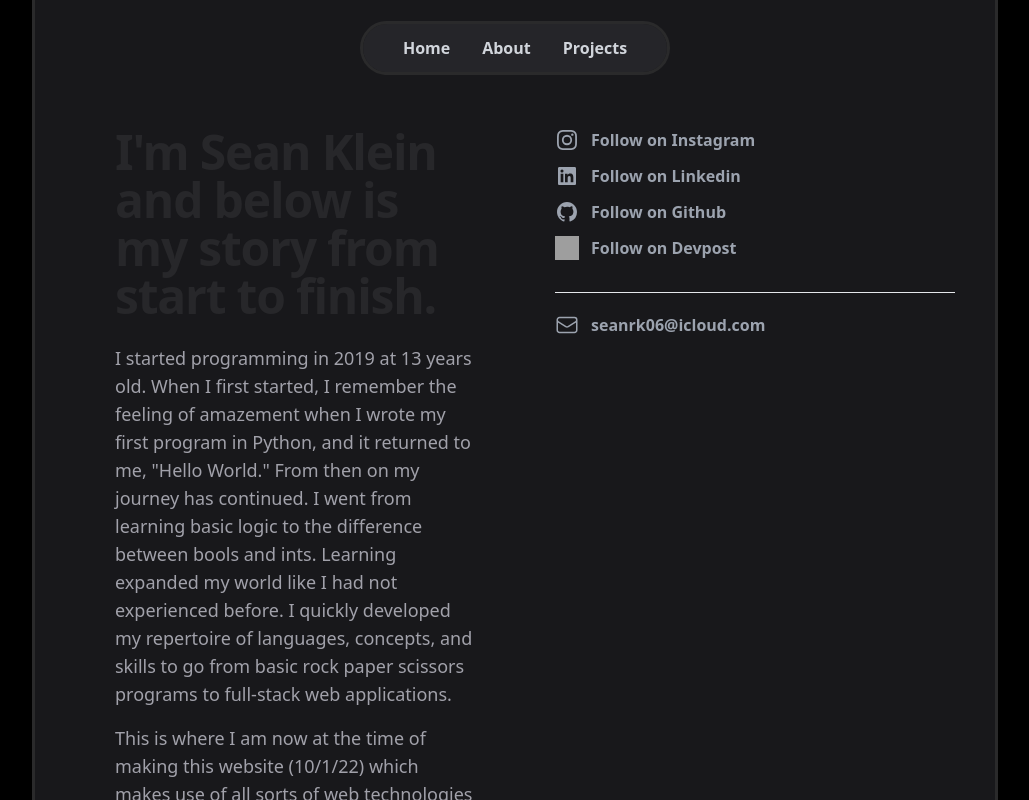
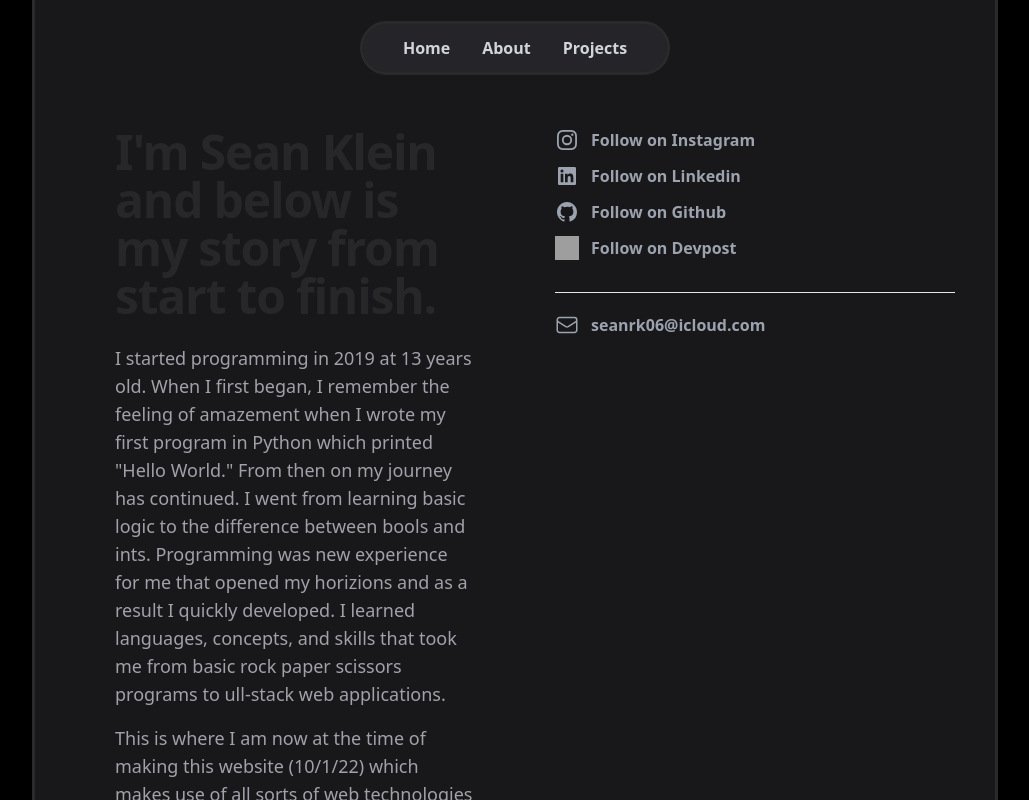
Before and after one commit to Seanrk06/PersonalPortfolio, a React (Create React App) app: page /about in a window 1280 px wide. Shown: the top 800 px of the page, without its empty margins (125-1154 px from the left). Built offline with nearby package versions, Linux system fonts and the light colour scheme; grey boxes are pictures that could not be loaded.

Commit message:
Update AboutTitle.jsx

```diff
--- a/src/components/AboutTitle.jsx
+++ b/src/components/AboutTitle.jsx
@@ -8,21 +8,21 @@ function AboutTitle(props) {
           I'm Sean Klein and below is my story from start to finish.
         </h1>
         <p className="text-sm md:text-normal lg:text-lg mt-6 text-base text-zinc-400 leading-6 leading-relaxed lg:pb-32 md:pb-10">
-          I started programming in 2019 at 13 years old. When I first started, I
+          I started programming in 2019 at 13 years old. When I first began, I
           remember the feeling of amazement when I wrote my first program in
-          Python, and it returned to me, "Hello World." From then on my journey
-          has continued. I went from learning basic logic to the difference
-          between bools and ints. Learning expanded my world like I had not
-          experienced before. I quickly developed my repertoire of languages,
-          concepts, and skills to go from basic rock paper scissors programs to
-          full-stack web applications.
+          Python which printed "Hello World." From then on my journey has
+          continued. I went from learning basic logic to the difference between
+          bools and ints. Programming was new experience for me that opened my
+          horizions and as a result I quickly developed. I learned languages,
+          concepts, and skills that took me from basic rock paper scissors
+          programs to ull-stack web applications.
           <p className="pt-4">
-          This is where I am now at the time of
-          making this website (10/1/22) which makes use of all sorts of web
-          technologies I've learned over the course of years. Even though I have
-          come so far I plan to continue this journey and passion by applying
-          myself in different technology-related avenues. Please reach out to me
-          if you have any questions or opportunities I am always happy to talk.
+            This is where I am now at the time of making this website (10/1/22)
+            which makes use of all sorts of web technologies I've learned over
+            the course of years. Even though I have come so far I plan to
+            continue this journey and passion by applying myself in different
+            technology-related avenues. Please reach out to me if you have any
+            questions or opportunities I am always happy to talk.
           </p>
         </p>
       </div>
```
